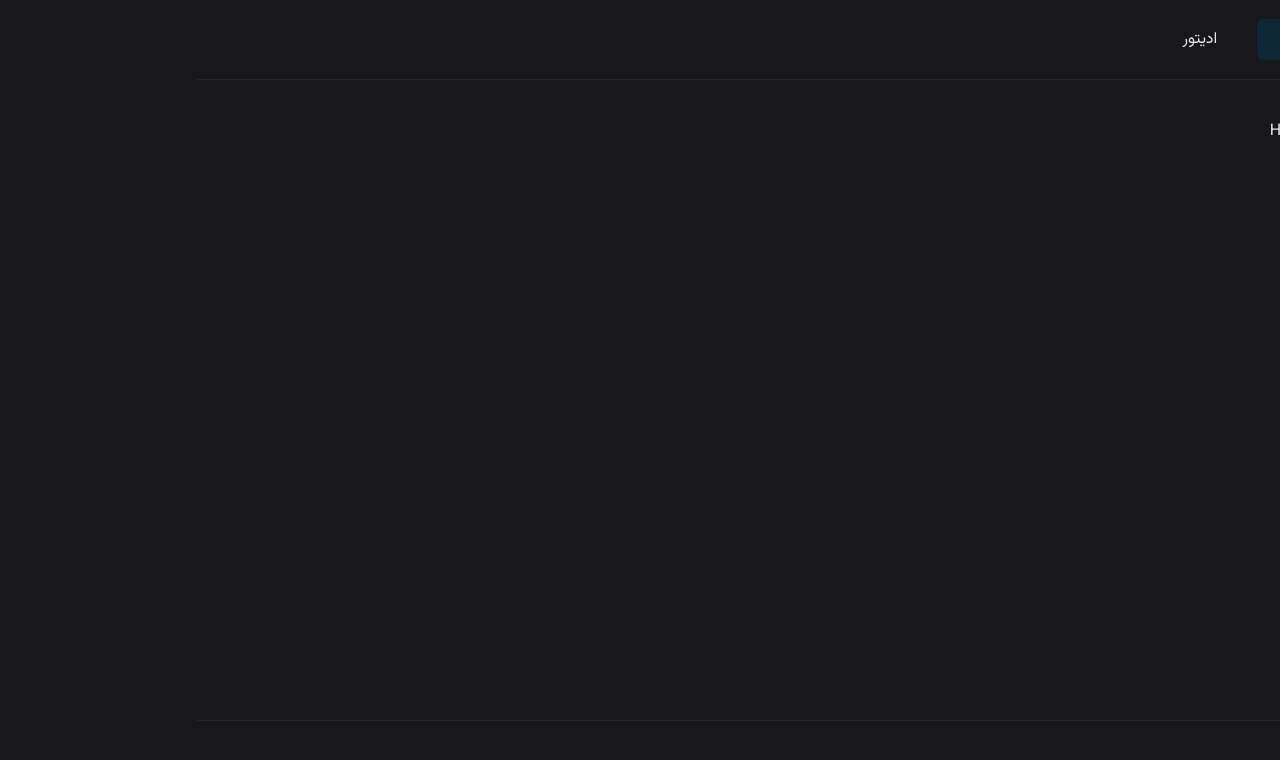
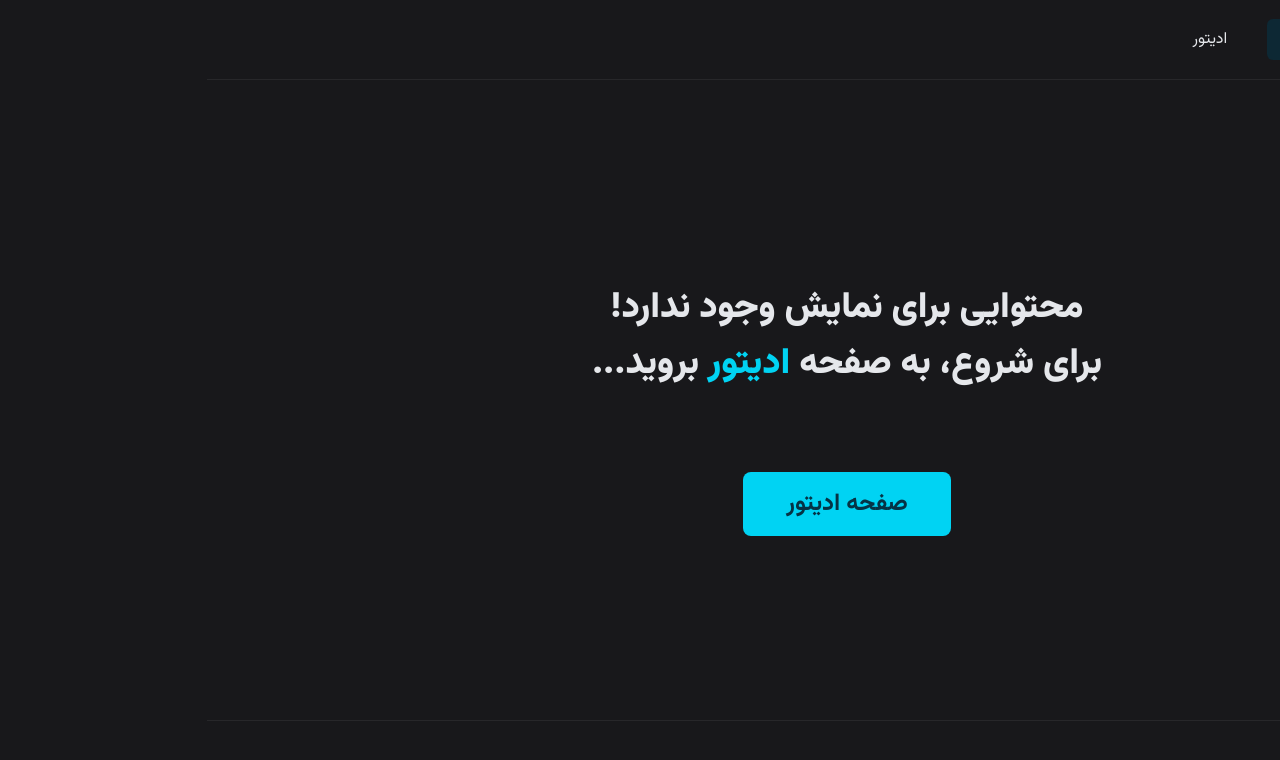
Before and after one commit to AliShariatian/rich-text-editor-demo, a Next.js app: page / in a window 1280 px wide. Shown: the top 760 px of the page. Built offline with nearby package versions, Linux system fonts and the light colour scheme.

Commit message:
feat: add home page content

```diff
--- a/package.json
+++ b/package.json
@@ -49,7 +49,8 @@
     "react-dom": "^19.0.0",
     "react-error-boundary": "^6.0.0",
     "sonner": "^2.0.3",
-    "tailwind-merge": "^3.3.0"
+    "tailwind-merge": "^3.3.0",
+    "zustand": "^5.0.5"
   },
   "devDependencies": {
     "@eslint/eslintrc": "^3",
--- /dev/null
+++ b/src/app/(home)/_components/result-section/empty-message.tsx
@@ -0,0 +1,22 @@
+import { FC, ReactElement } from "react";
+import Link from "next/link";
+
+import { ExpandableLink } from "@/components/ui/expandable-link";
+
+export const EmptyMessage: FC = (): ReactElement => {
+  return (
+    <section className="mt-40 h-96 w-full">
+      <div className="flex flex-col items-center justify-center gap-20">
+        <p className="text-center text-4xl leading-14 font-black">
+          محتوایی برای نمایش وجود ندارد! <br /> برای شروع، به صفحه{" "}
+          <Link href="/editor" className="text-cyan-400 transition-colors hover:text-cyan-300">
+            ادیتور
+          </Link>{" "}
+          بروید...
+        </p>
+
+        <ExpandableLink text="صفحه ادیتور" href="/editor" />
+      </div>
+    </section>
+  );
+};
--- /dev/null
+++ b/src/app/(home)/_components/result-section/index.tsx
@@ -0,0 +1,14 @@
+"use client";
+
+import { FC, ReactElement } from "react";
+
+import { useEditorContent } from "@/stores";
+import { EmptyMessage } from "./empty-message";
+
+export const ResultSection: FC = (): ReactElement => {
+  const content = useEditorContent((state) => state.content);
+
+  if (!content?.length) return <EmptyMessage />;
+
+  return <section>ResultSection</section>;
+};
--- a/src/app/(home)/page.tsx
+++ b/src/app/(home)/page.tsx
@@ -1,8 +1,13 @@
 import { FC, ReactElement } from "react";
 import { Container } from "@/components/layouts";
+import { ResultSection } from "./_components/result-section";
 
 const HomePage: FC = (): ReactElement => {
-  return <Container>HomePage</Container>;
+  return (
+    <Container>
+      <ResultSection />
+    </Container>
+  );
 };
 
 export default HomePage;
--- /dev/null
+++ b/src/components/ui/expandable-link.tsx
@@ -0,0 +1,24 @@
+import { FC, ReactElement } from "react";
+import Link from "next/link";
+
+type Props = {
+  text: string;
+  href: string;
+};
+
+export const ExpandableLink: FC<Props> = ({ text, href }): ReactElement => {
+  return (
+    <div className="relative">
+      <Link
+        href={href}
+        className="block h-16 w-52 rounded-lg bg-cyan-400 transition-all duration-300 hover:scale-110 hover:bg-cyan-300"
+      >
+        <span className="sr-only">{text}</span>
+      </Link>
+
+      <span className="pointer-events-none absolute top-1/2 left-1/2 w-full -translate-x-1/2 -translate-y-1/2 text-center text-2xl font-bold text-cyan-950">
+        {text}
+      </span>
+    </div>
+  );
+};
--- a/src/components/ui/toggle.tsx
+++ b/src/components/ui/toggle.tsx
@@ -1,13 +1,13 @@
-"use client"
+"use client";
 
-import * as React from "react"
-import * as TogglePrimitive from "@radix-ui/react-toggle"
-import { cva, type VariantProps } from "class-variance-authority"
+import * as React from "react";
+import * as TogglePrimitive from "@radix-ui/react-toggle";
+import { cva, type VariantProps } from "class-variance-authority";
 
-import { cn } from "@/utils/index"
+import { cn } from "@/utils";
 
 const toggleVariants = cva(
-  "inline-flex items-center justify-center gap-2 rounded-md text-sm font-medium hover:bg-gray-100 hover:text-gray-500 disabled:pointer-events-none disabled:opacity-50 data-[state=on]:bg-gray-100 data-[state=on]:text-gray-900 [&_svg]:pointer-events-none [&_svg:not([class*='size-'])]:size-4 [&_svg]:shrink-0 focus-visible:border-gray-950 focus-visible:ring-gray-950/50 focus-visible:ring-[3px] outline-none transition-[color,box-shadow] aria-invalid:ring-red-500/20 dark:aria-invalid:ring-red-500/40 aria-invalid:border-red-500 whitespace-nowrap dark:hover:bg-gray-800 dark:hover:text-gray-400 dark:data-[state=on]:bg-gray-800 dark:data-[state=on]:text-gray-50 dark:focus-visible:border-gray-300 dark:focus-visible:ring-gray-300/50 dark:aria-invalid:ring-red-900/20 dark:dark:aria-invalid:ring-red-900/40 dark:aria-invalid:border-red-900",
+  "inline-flex items-center justify-center gap-2 rounded-md text-sm font-medium hover:bg-gray-100 hover:text-gray-500 disabled:pointer-events-none disabled:opacity-50 data-[state=on]:bg-gray-100 data-[state=on]:text-gray-900 [&_svg]:pointer-events-none [&_svg:not([class*='size-'])]:size-4 [&_svg]:shrink-0 focus-visible:border-gray-950 focus-visible:ring-gray-950/50 focus-visible:ring-[3px] outline-none transition-[color,box-shadow] aria-invalid:ring-red-500/20 dark:aria-invalid:ring-red-500/40 aria-invalid:border-red-500 whitespace-nowrap dark:hover:bg-gray-800 dark:hover:text-gray-400 dark:data-[state=on]:bg-gray-800 dark:data-[state=on]:text-gray-50 dark:focus-visible:border-gray-300 dark:focus-visible:ring-gray-300/50 dark:dark:aria-invalid:ring-red-900/40 dark:aria-invalid:border-red-900",
   {
     variants: {
       variant: {
@@ -25,23 +25,22 @@ const toggleVariants = cva(
       variant: "default",
       size: "default",
     },
-  }
-)
+  },
+);
 
 function Toggle({
   className,
   variant,
   size,
   ...props
-}: React.ComponentProps<typeof TogglePrimitive.Root> &
-  VariantProps<typeof toggleVariants>) {
+}: React.ComponentProps<typeof TogglePrimitive.Root> & VariantProps<typeof toggleVariants>) {
   return (
     <TogglePrimitive.Root
       data-slot="toggle"
       className={cn(toggleVariants({ variant, size, className }))}
       {...props}
     />
-  )
+  );
 }
 
-export { Toggle, toggleVariants }
+export { Toggle, toggleVariants };
--- /dev/null
+++ b/src/stores/index.ts
@@ -0,0 +1 @@
+export * from "./useEditorContent";
--- /dev/null
+++ b/src/stores/useEditorContent.ts
@@ -0,0 +1,13 @@
+import { create } from "zustand";
+
+type Content = string[] | null;
+
+type EditorContent = {
+  content: Content;
+  setContent: (newContent: Content) => void;
+};
+
+export const useEditorContent = create<EditorContent>((set) => ({
+  content: null,
+  setContent: (newContent) => set(() => ({ content: newContent })),
+}));
```
Also changed, not shown: 1 other file (tests, documents, lock files or other folders).
